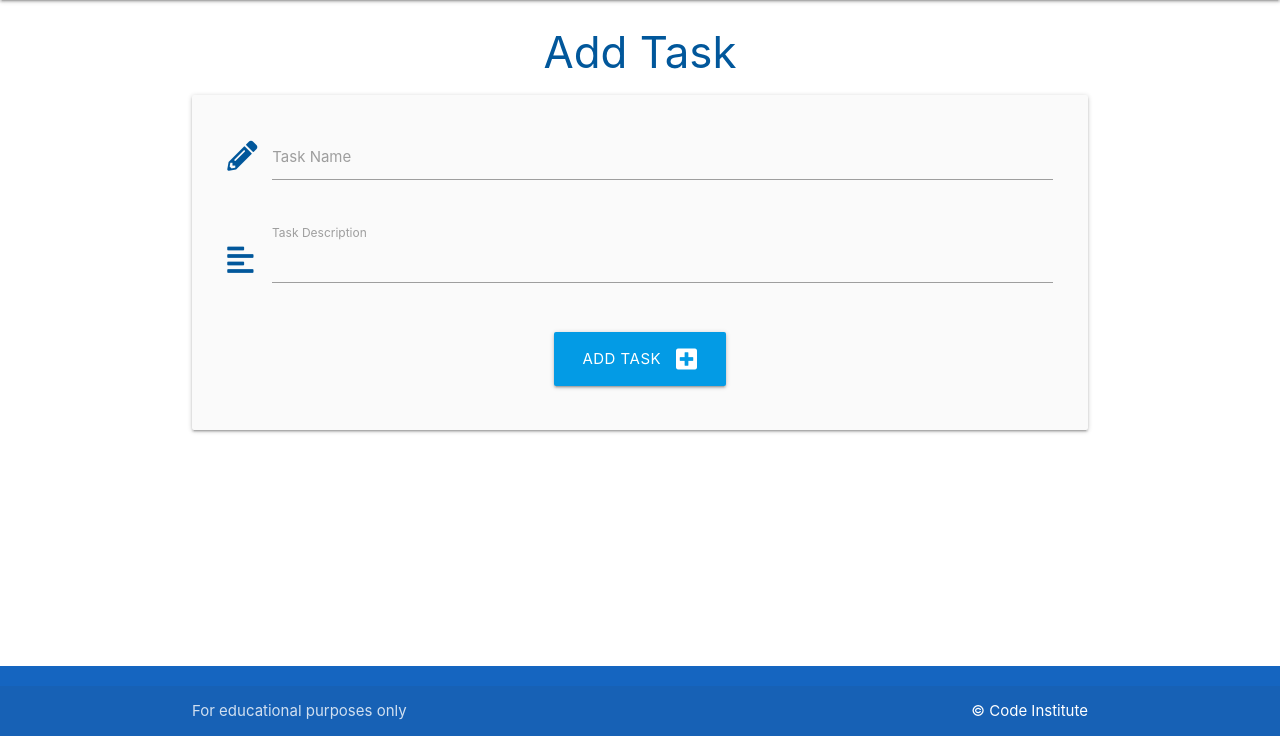
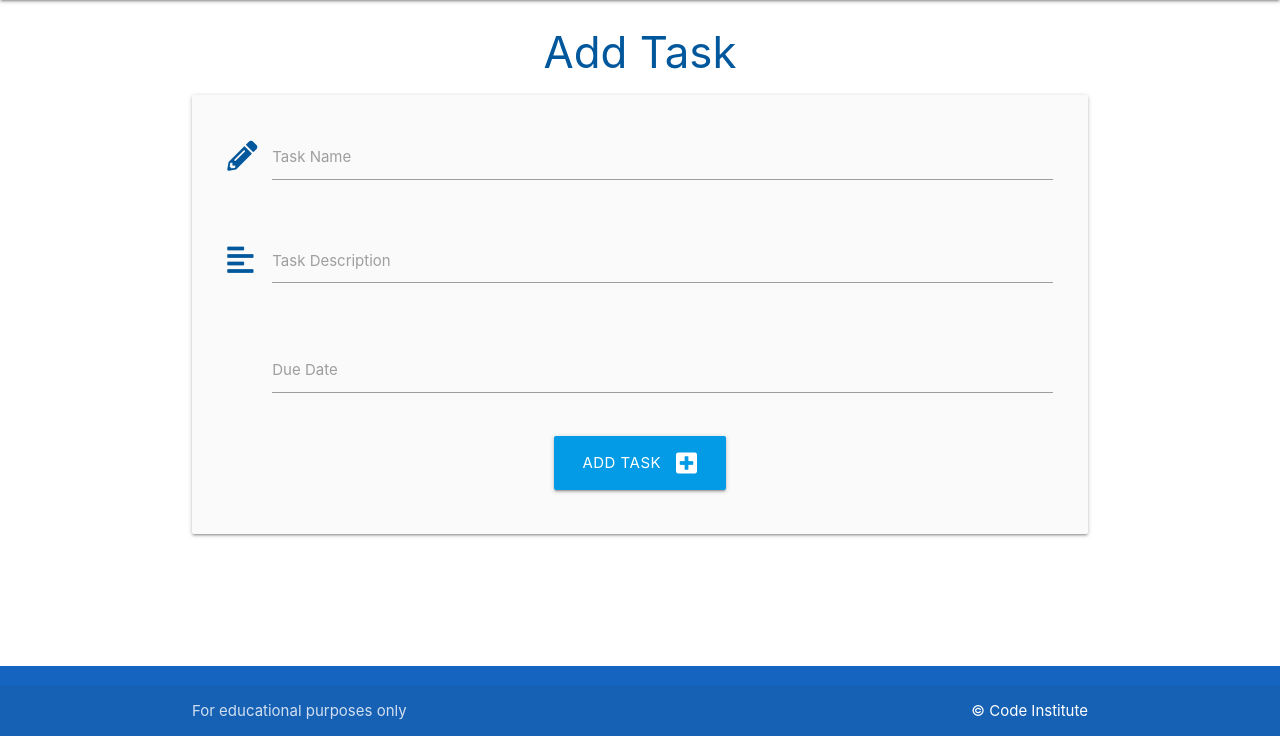
Before and after one commit to DSP1994/flask-sqlalchemy-task-manager, a Flask app: page /add_task in a window 1280 px wide. Shown: the part 64-800 px from the top of the page. Run offline with Flask 2, Linux system fonts and the light colour scheme; data that the repository does not hold is empty.

Commit message:
in add_task, added a due_date section

```diff
--- a/taskmanager/templates/add_task.html
+++ b/taskmanager/templates/add_task.html
@@ -18,9 +18,16 @@
             <div class="input-field col s12">
                 <i class="fas fa-align-left prefix light-blue-text text-darken-4"></i>
                 <textarea id="task_description" name="task_description" minlength="10" maxlength="250"
-                    type="text" class="materialize-textarea validate" required>
-                </textarea>
+                    type="text" class="materialize-textarea validate" required></textarea>
                 <label for="task_description">Task Description</label>
+            </div>
+        </div>
+        <!-- due date -->
+        <div class="row">
+            <div class="input-field col s12">
+                <i class="fas fa-calender-alt prefix light-blue-text text-darken-4"></i>
+                <input id="due_date" name="due_date" type="text" class="datepicker validate" required>
+                <label for="due_date">Due Date</label>
             </div>
         </div>
         <!-- submit button -->
```
